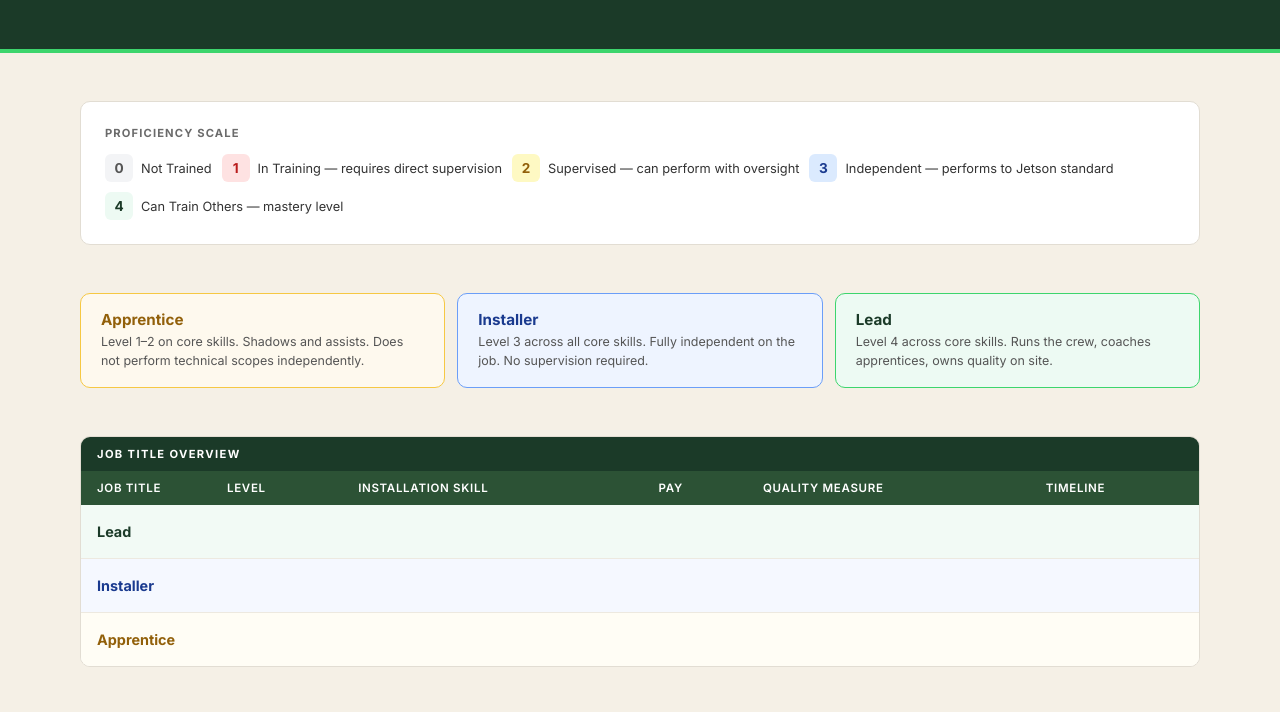
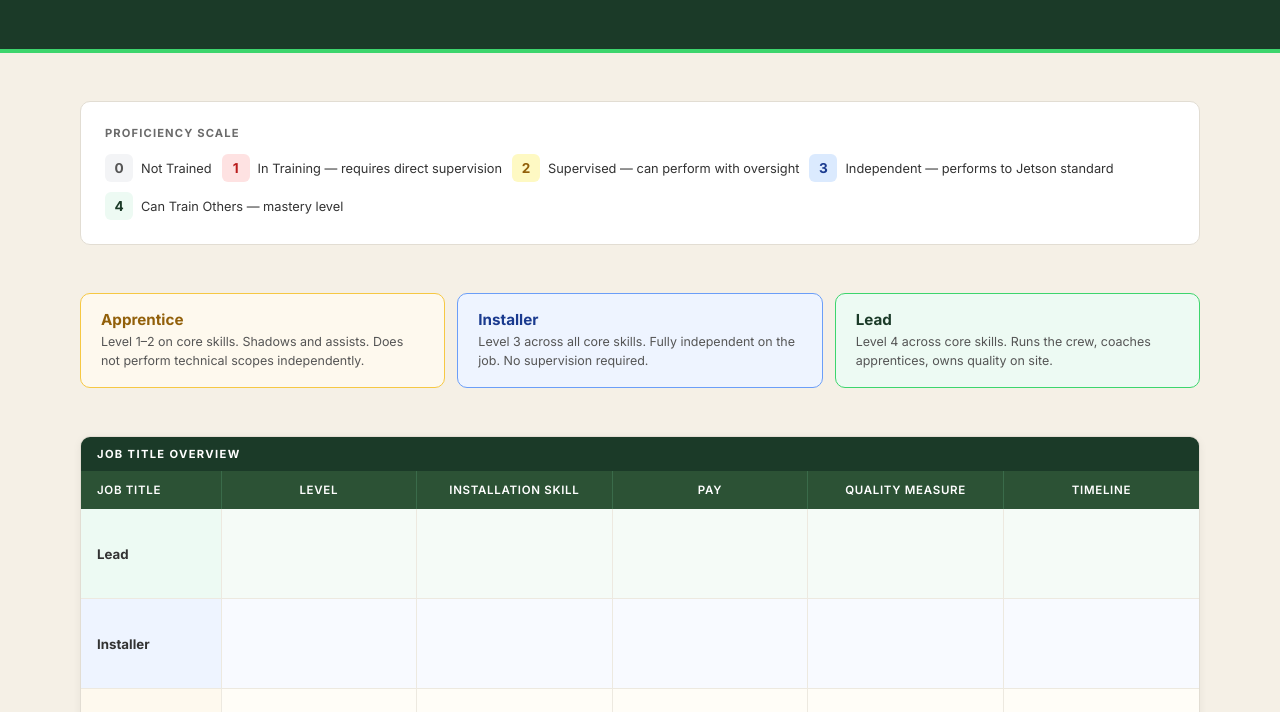
Before and after one commit to travismerrifield-cpu/installer-skill-rubric, a website: page index.html in a window 1280 px wide. Shown: the part 193-905 px from the top of the page. Drawn offline with nearby package versions, Linux system fonts and the light colour scheme.

Commit message:
Reformat Job Title Overview as a proper matrix
Co-Authored-By: Claude Sonnet 4.6 <noreply@anthropic.com>

```diff
--- a/index.html
+++ b/index.html
@@ -135,12 +135,13 @@
     .role-lead { background: #EDFAF3; border-color: #3DD56D; }
     .role-lead .role-name { color: #1B3A28; }
 
-    /* ── Job Title Overview ── */
+    /* ── Job Title Overview Matrix ── */
     .overview-section {
       margin-bottom: 48px;
       border-radius: 10px;
       overflow: hidden;
       border: 1px solid #e2ddd3;
+      box-shadow: 0 2px 8px rgba(0,0,0,0.06);
     }
     .overview-header {
       background: #1B3A28;
@@ -156,22 +157,37 @@
       border-collapse: collapse;
       font-size: 0.85rem;
       background: #fff;
+      table-layout: fixed;
     }
     .overview-table thead tr th {
       background: #2C5235;
       color: #fff;
-      padding: 10px 16px;
-      text-align: left;
+      padding: 12px 16px;
+      text-align: center;
       font-size: 0.72rem;
       font-weight: 600;
       letter-spacing: 0.06em;
       text-transform: uppercase;
+      border-right: 1px solid #3a6b4a;
+    }
+    .overview-table thead tr th:first-child {
+      text-align: left;
+      width: 140px;
+    }
+    .overview-table thead tr th:last-child {
+      border-right: none;
     }
     .overview-table tbody tr td {
-      padding: 18px 16px;
+      padding: 20px 16px;
       border-bottom: 1px solid #ede9e0;
+      border-right: 1px solid #ede9e0;
       vertical-align: top;
-      min-height: 60px;
+      height: 90px;
+      font-size: 0.83rem;
+      color: #333;
+    }
+    .overview-table tbody tr td:last-child {
+      border-right: none;
     }
     .overview-table tbody tr:last-child td {
       border-bottom: none;
@@ -179,15 +195,16 @@
     .level-cell {
       font-weight: 700;
       font-size: 0.9rem;
-      width: 130px;
       white-space: nowrap;
+      text-align: left;
+      vertical-align: middle !important;
     }
-    .apprentice-label { color: #92600A; }
-    .installer-label  { color: #1A3A8F; }
-    .lead-label       { color: #1B3A28; }
-    .row-apprentice { background: #FFFDF5; }
-    .row-installer  { background: #F5F8FF; }
-    .row-lead       { background: #F2FAF5; }
+    .apprentice-label { color: #92600A; background: #FEF9EE; }
+    .installer-label  { color: #1A3A8F; background: #EEF4FF; }
+    .lead-label       { color: #1B3A28; background: #EDFAF3; }
+    .row-apprentice td:not(.level-cell) { background: #FFFDF7; }
+    .row-installer  td:not(.level-cell) { background: #F8FAFF; }
+    .row-lead       td:not(.level-cell) { background: #F5FBF7; }
 
     /* ── Module sections ── */
     #content h1 { display: none; }
```
